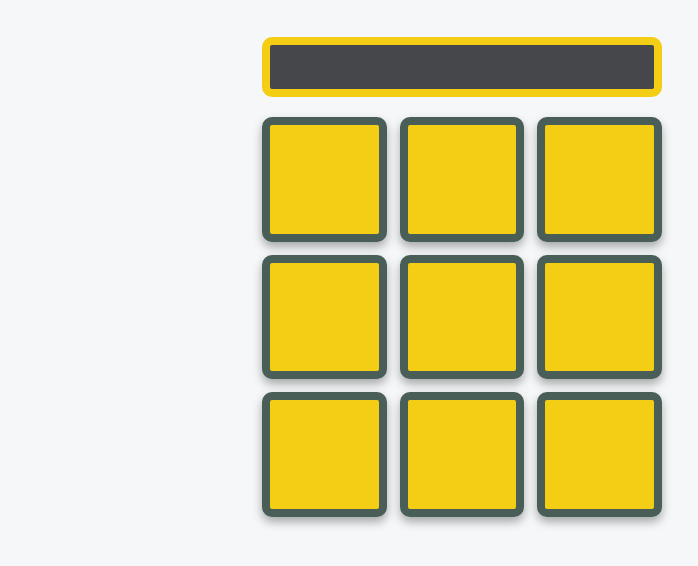
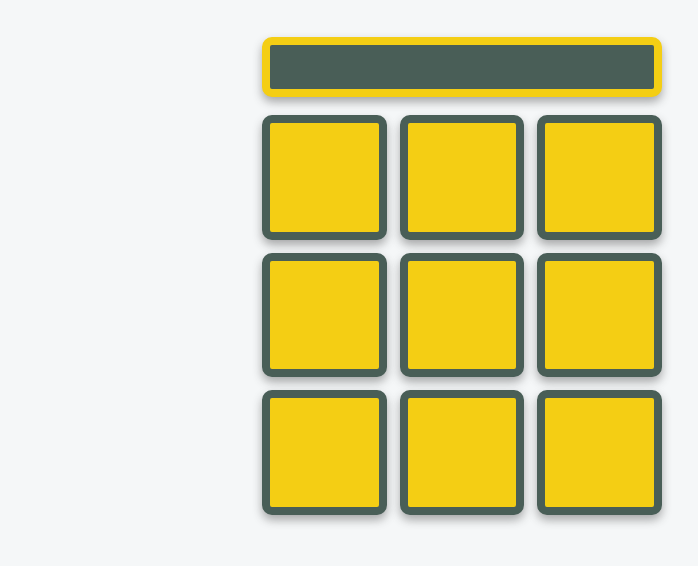
Before and after one commit to danturiano/tic-tac-toe, a plain HTML site: page index.html in a window 1280 px wide. Shown: the part 90-656 px from the top of the page, without its empty margins (178-876 px from the left). Drawn offline with Linux system fonts and the light colour scheme; a web font is replaced by a local one.

Commit message:
Add styles and restructed html

```diff
--- a/index.html
+++ b/index.html
@@ -18,12 +18,14 @@
       </header>
     </section>
     <main class="body-container">
-      <div class="statusBoard"><p class="statusText"></p></div>
-      <div class="board board-container"></div>
-      <div>
-        <button class="reset btn">
-          <img src="image/refresh.png" alt="" width="30px" />
-        </button>
+      <div class="board-container">
+        <div class="statusBoard"><p class="statusText"></p></div>
+        <div class="board"></div>
+        <div>
+          <button class="reset btn">
+            <img src="image/refresh.png" alt="" width="30px" />
+          </button>
+        </div>
       </div>
     </main>
   </body>
--- a/style.css
+++ b/style.css
@@ -32,7 +32,6 @@ body {
 
 .body-container {
   display: flex;
-  flex-direction: column;
   align-items: center;
   justify-content: center;
   gap: 2rem;
@@ -137,14 +136,23 @@ body {
   box-shadow: 0px 5px 10px 0px rgba(51, 51, 51, 0.4);
 }
 
+.board-container {
+  display: flex;
+  align-items: center;
+  justify-content: center;
+  flex-direction: column;
+  gap: 1.8rem;
+}
+
 .statusBoard {
   display: flex;
   align-items: center;
   justify-content: center;
   width: 40rem;
   height: 6rem;
-  background-color: var(--primary-color);
-  border: 8px solid #f4ce14;
+  background-color: var(--secondary-color);
+  border: 8px solid var(--txt-color);
+  box-shadow: 0px 5px 10px 0px rgba(51, 51, 51, 0.4);
   border-radius: 10px;
 }
 
@@ -152,6 +160,6 @@ body {
   font-family: var(--game-font);
   font-weight: 400;
   font-style: normal;
-  font-size: 2.4rem;
+  font-size: 3rem;
   color: var(--body-color);
 }
```
